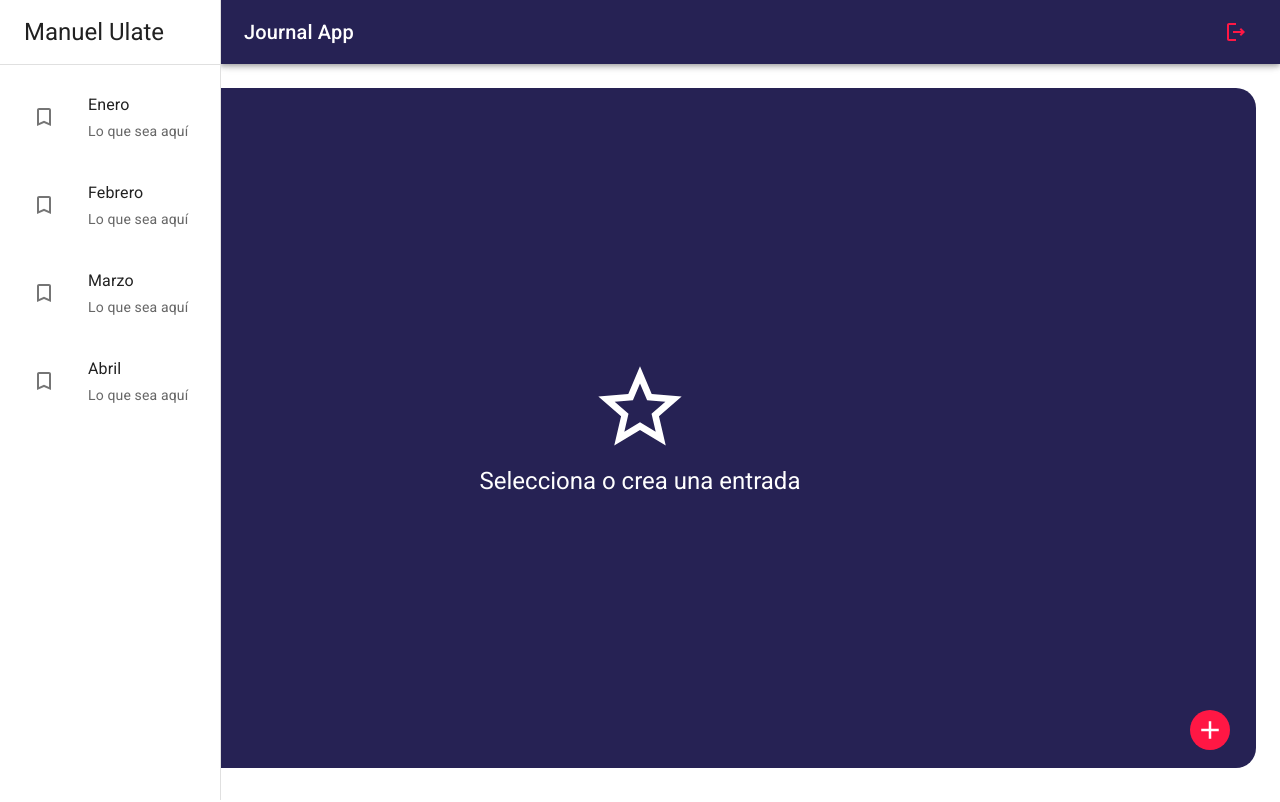
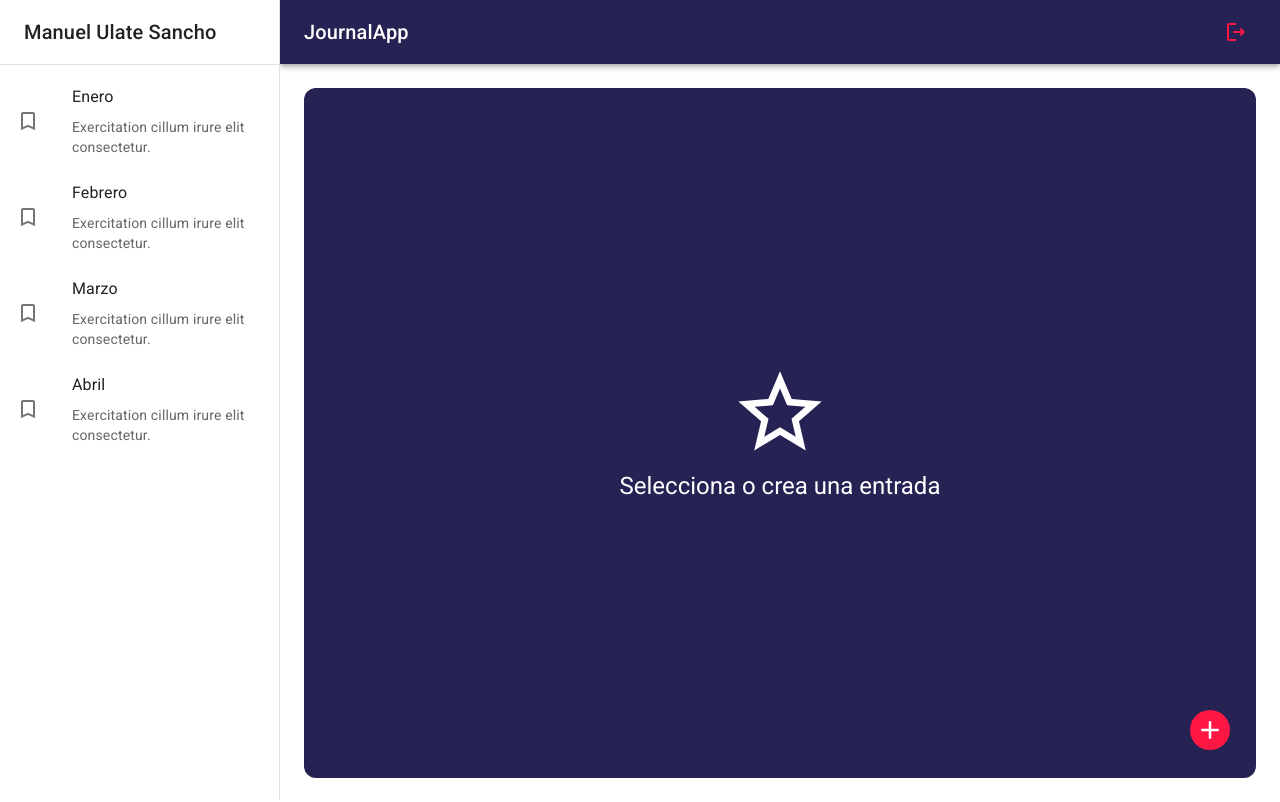
Before and after one commit to ManuUSS/Journal-App, a React (Vite) app: page / in a window 1280 px wide. Built offline with nearby package versions, Linux system fonts and the light colour scheme.

Commit message:
Cambio de estilos

```diff
--- a/src/journal/components/ImageGallery.jsx
+++ b/src/journal/components/ImageGallery.jsx
@@ -1,10 +1,11 @@
-import ImageList from '@mui/material/ImageList';
-import ImageListItem from '@mui/material/ImageListItem';
+import { ImageListItem, ImageList } from '@mui/material';
+
 
 export const ImageGallery = () => {
+
   return (
-    <ImageList sx={{ width: '100%', height: 560 }} cols={3} rowHeight={164}>
-      {itemData.map((item) => (
+    <ImageList sx={{ width: '100%', height: 500 }} cols={4} rowHeight={200}>
+      { itemData.map((item) => (
         <ImageListItem key={item.img}>
           <img
             src={`${item.img}?w=164&h=164&fit=crop&auto=format`}
--- a/src/journal/components/Navbar.jsx
+++ b/src/journal/components/Navbar.jsx
@@ -1,33 +1,33 @@
-import { LogoutOutlined, MenuOutlined } from "@mui/icons-material"
-import { AppBar, Grid, IconButton, Toolbar, Typography } from "@mui/material"
+import { AppBar, Grid, IconButton, Toolbar, Typography } from '@mui/material';
+import { LogoutOutlined, MenuOutlined } from '@mui/icons-material';
 
-export const Navbar = ({ draweWidth: drawerWidth = 240 }) => {
+
+export const NavBar = ({ drawerWidth = 240 }) => {
   return (
     <AppBar
-        position="fixed"
+        position='fixed'
         sx={{
             width: { sm: `calc(100% - ${ drawerWidth }px)` },
             ml: { sm: `${ drawerWidth }px` }
-        }}
+         }}
     >
         <Toolbar>
             <IconButton
-                color="inherit"
-                edge='start'
-                sx={{ mr: 2, display: { sm: 'none' }}}
+                color='inherit'
+                edge="start"
+                sx={{ mr: 2, display: { sm: 'none' } }}
             >
                 <MenuOutlined />
             </IconButton>
-            <Grid container
-                direction="row"
-                justifyContent="space-between"
-                alignItems="center"
-            >
-                <Typography variant="h6" noWrap >Journal App</Typography>
-                <IconButton color="error">
+
+            <Grid container direction='row' justifyContent='space-between' alignItems='center'>
+                <Typography variant='h6' noWrap component='div'> JournalApp </Typography>
+
+                <IconButton color='error'>
                     <LogoutOutlined />
                 </IconButton>
             </Grid>
+
         </Toolbar>
     </AppBar>
   )
--- a/src/journal/components/Sidebar.jsx
+++ b/src/journal/components/Sidebar.jsx
@@ -1,51 +1,47 @@
-import { TurnedInNot } from "@mui/icons-material"
-import { Divider, Drawer, Grid, List, ListItem, ListItemButton, ListItemIcon, ListItemText, Toolbar, Typography } from "@mui/material"
-import { Box } from "@mui/system"
+import { Box, Divider, Drawer, Grid, List, ListItem, ListItemButton, ListItemIcon, ListItemText, Toolbar, Typography } from '@mui/material'
+import { TurnedInNot } from '@mui/icons-material';
 
-export const Sidebar = ({ drawerWidth }) => {
+export const SideBar = ({ drawerWidth = 240 }) => {
   return (
     <Box
         component='nav'
         sx={{ width: { sm: drawerWidth }, flexShrink: { sm: 0 } }}
     >
         <Drawer
-            variant="permanent"
+            variant='permanent'
             open
             sx={{
                 display: { xs: 'block' },
-                '& .MuiDrawer-paper' : { boxSizing: 'border-box', width: drawerWidth }
+                '& .MuiDrawer-paper': { boxSizing: 'border-box', width: drawerWidth }
             }}
         >
             <Toolbar>
-                <Typography
-                    variant="h5"
-                    noWrap
-                    component="div"
-                >
-                    Manuel Ulate
+                <Typography variant='h6' noWrap component='div'>
+                    Manuel Ulate Sancho
                 </Typography>
             </Toolbar>
             <Divider />
 
             <List>
                 {
-                    ['Enero', 'Febrero', 'Marzo', 'Abril'].map( ( month ) => (
-                        <ListItem>
+                    ['Enero','Febrero','Marzo','Abril'].map( text => (
+                        <ListItem key={ text } disablePadding>
                             <ListItemButton>
                                 <ListItemIcon>
                                     <TurnedInNot />
                                 </ListItemIcon>
-                                <Grid>
-                                    <ListItemText primary={ month }/>
-                                    <ListItemText secondary={ 'Lo que sea aquí' }/>
-
+                                <Grid container>
+                                    <ListItemText primary={ text } />
+                                    <ListItemText secondary={ 'Exercitation cillum irure elit consectetur.' } />
                                 </Grid>
                             </ListItemButton>
                         </ListItem>
                     ))
                 }
             </List>
+
         </Drawer>
+
     </Box>
   )
 }
--- /dev/null
+++ b/src/journal/components/index.js
@@ -0,0 +1,3 @@
+export * from './ImageGallery';
+export * from './NavBar';
+export * from './SideBar';
--- a/src/journal/layout/JournalLayout.jsx
+++ b/src/journal/layout/JournalLayout.jsx
@@ -1,28 +1,27 @@
-import { Toolbar } from "@mui/material";
-import { Box } from "@mui/system"
-import { Navbar } from "../components/Navbar";
-import { Sidebar } from "../components/Sidebar";
+import { Toolbar } from '@mui/material';
+import { Box } from '@mui/system'
+import { NavBar, SideBar } from '../components';
 
-const drawerWidth = 220;
+
+const drawerWidth = 280;
 
 export const JournalLayout = ({ children }) => {
   return (
     <Box sx={{ display: 'flex' }}>
 
-        <Navbar draweWidth={drawerWidth} />
+        <NavBar drawerWidth={ drawerWidth } />
 
-        <Sidebar draweWidth={drawerWidth} />
+        <SideBar drawerWidth={ drawerWidth } />
 
         <Box
-            component="main"
+            component='main'
             sx={{ flexGrow: 1, p: 3 }}
         >
-          <Toolbar />
+            <Toolbar />
 
-          { children }
+            { children }
 
         </Box>
-
     </Box>
   )
 }
--- a/src/journal/pages/JournalPage.jsx
+++ b/src/journal/pages/JournalPage.jsx
@@ -1,27 +1,31 @@
-import { AddOutlined } from "@mui/icons-material"
-import { IconButton, Typography } from "@mui/material"
-import { JournalLayout } from "../layout/JournalLayout"
-import { NoteView } from "../views/NoteView"
-import { NothingSelectedView } from "../views/NothingSelectedView"
+import { IconButton } from '@mui/material';
+import { AddOutlined } from '@mui/icons-material';
+
+import { JournalLayout } from '../layout/JournalLayout';
+import { NoteView, NothingSelectedView } from '../views';
 
 export const JournalPage = () => {
   return (
     <JournalLayout>
+
       <NothingSelectedView />
       {/* <NoteView /> */}
+
+
       <IconButton
-        size="small"
+        size='small'
         sx={{
           color: 'white',
           backgroundColor: 'error.main',
-          ':hover': { backgroundColor: 'error.main', opacity: .9 },
+          ':hover': { backgroundColor: 'error.main', opacity: 0.9 },
           position: 'fixed',
           right: 50,
           bottom: 50
         }}
       >
-        <AddOutlined sx={{ fontSize: 30}} />
+        <AddOutlined sx={{ fontSize: 30 }} />
       </IconButton>
+
     </JournalLayout>
   )
 }
--- a/src/journal/routes/JournalRoutes.jsx
+++ b/src/journal/routes/JournalRoutes.jsx
@@ -1,11 +1,12 @@
-import { Navigate, Route, Routes } from "react-router-dom";
-import { JournalPage } from "../pages/JournalPage";
+import { Navigate, Route, Routes } from "react-router-dom"
+import { JournalPage } from "../pages/JournalPage"
 
 
 export const JournalRoutes = () => {
   return (
     <Routes>
         <Route path="/" element={ <JournalPage /> } />
+
         <Route path="/*" element={ <Navigate to="/" /> } />
     </Routes>
   )
--- a/src/journal/views/NoteView.jsx
+++ b/src/journal/views/NoteView.jsx
@@ -1,25 +1,17 @@
-import { SaveOutlined } from "@mui/icons-material";
-import { Button, Grid, TextField, Typography } from "@mui/material";
-import { ImageGallery } from "../components/ImageGallery";
+import { SaveOutlined } from '@mui/icons-material';
+import { Button, Grid, TextField, Typography } from '@mui/material';
+import { ImageGallery } from '../components'
+
 
 export const NoteView = () => {
   return (
-    <Grid container
-        direction='row'
-        justifyContent='space-between'
-        alignItems='center'
-        sx={{ mb: 1 }}
-    >
+    <Grid container direction='row' justifyContent='space-between' alignItems='center' sx={{ mb: 1 }}>
         <Grid item>
-            <Typography fontSize={ 39 } fontWeight='light'>14 de Enero de 2023</Typography>
+            <Typography fontSize={ 39 } fontWeight='light' >28 de agosto, 2023</Typography>
         </Grid>
-
         <Grid item>
-            <Button
-                color="primary"
-                sx={{ padding: 2 }}
-            >
-                <SaveOutlined sx={{ fontSize: 30, mr: 1 }}/>
+            <Button color="primary" sx={{ padding: 2 }}>
+                <SaveOutlined sx={{ fontSize: 30, mr: 1 }} />
                 Guardar
             </Button>
         </Grid>
@@ -28,22 +20,23 @@ export const NoteView = () => {
             <TextField
                 type="text"
                 variant="filled"
+                fullWidth
                 placeholder="Ingrese un título"
                 label="Título"
-                fullWidth
                 sx={{ border: 'none', mb: 1 }}
             />
+
             <TextField
                 type="text"
                 variant="filled"
-                placeholder="¿Qué sucedió hoy?"
                 fullWidth
                 multiline
+                placeholder="¿Qué sucedió en el día de hoy?"
                 minRows={ 5 }
-                sx={{ border: 'none', mb: 1 }}
             />
         </Grid>
 
+        {/* Image gallery */}
         <ImageGallery />
 
     </Grid>
--- a/src/journal/views/NothingSelectedView.jsx
+++ b/src/journal/views/NothingSelectedView.jsx
@@ -1,5 +1,6 @@
-import { StarOutline } from "@mui/icons-material"
-import { Grid, Typography } from "@mui/material"
+import { Grid, Typography } from '@mui/material';
+import { StarOutline } from '@mui/icons-material';
+
 
 export const NothingSelectedView = () => {
   return (
@@ -9,17 +10,13 @@ export const NothingSelectedView = () => {
       direction="column"
       alignItems="center"
       justifyContent="center"
-      sx={{ minHeight: 'calc(100vh - 120px)', backgroundColor: 'primary.main', borderRadius: 5 }}
+      sx={{ minHeight: 'calc(100vh - 110px)', backgroundColor: 'primary.main', borderRadius: 3 }}
     >
-        <Grid item
-          xs={ 12 }
-        >
-            <StarOutline sx={{ fontSize: 100, color: "white" }} />
+        <Grid item xs={ 12 }>
+            <StarOutline sx={{ fontSize: 100, color: 'white' }} />
         </Grid>
-        <Grid item
-          xs={ 12 }
-        >
-            <Typography color="white" variant="h5">Selecciona o crea una entrada</Typography>
+        <Grid item xs={ 12 }>
+            <Typography color="white" variant='h5'>Selecciona o crea una entrada</Typography>
         </Grid>
     </Grid>
   )
--- /dev/null
+++ b/src/journal/views/index.js
@@ -0,0 +1,3 @@
+
+export * from './NoteView';
+export * from './NothingSelectedView';
```
